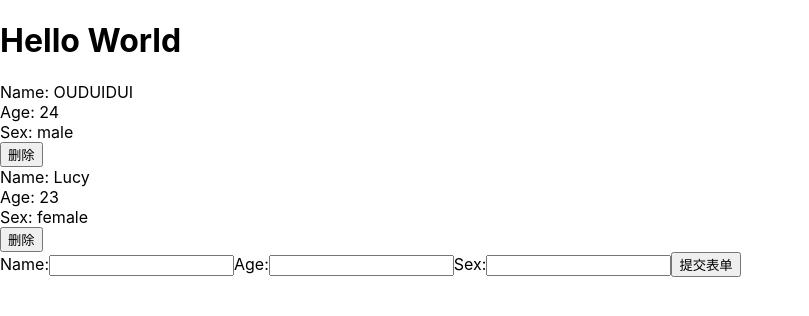
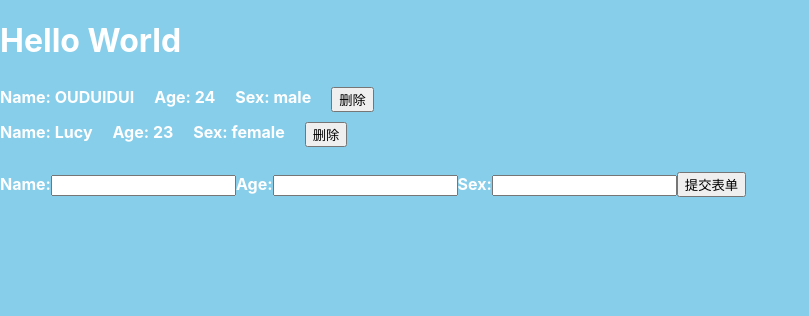
Before and after one commit to OUDUIDUI/react_redux_study, a React (Create React App) app: page / in a window 1280 px wide. Shown: the top 316 px of the page, without its empty margins (0-809 px from the left). Built offline with nearby package versions, Linux system fonts and the light colour scheme.

Commit message:
lesson11

```diff
--- /dev/null
+++ b/src/App.css
@@ -0,0 +1,5 @@
+body {
+    background: skyblue;
+    color: #fff;
+    font-weight: bolder;
+}
--- a/src/App.js
+++ b/src/App.js
@@ -1,6 +1,8 @@
 import React, {Component} from 'react';
 import Contact from "./Contact";
-import AddContact from "./AddContact"
+import AddContact from "./AddContact";
+
+import "./App.css"
 
 class App extends Component{
     state = {
--- /dev/null
+++ b/src/Contact.css
@@ -0,0 +1,12 @@
+.list {
+    margin-bottom: 20px;
+}
+
+.list .ContactFrom{
+    display: flex;
+    padding: 5px 0;
+}
+
+.list .ContactFrom div{
+    margin-right: 20px;
+}
--- a/src/Contact.js
+++ b/src/Contact.js
@@ -1,3 +1,6 @@
+import React from "react";
+import "./Contact.css";
+
 const Contact = (props) => {
     // 获取列表
     const {list, deleteContact} = props;
```
Also changed, not shown: 2 other files (tests, documents, lock files or other folders).
